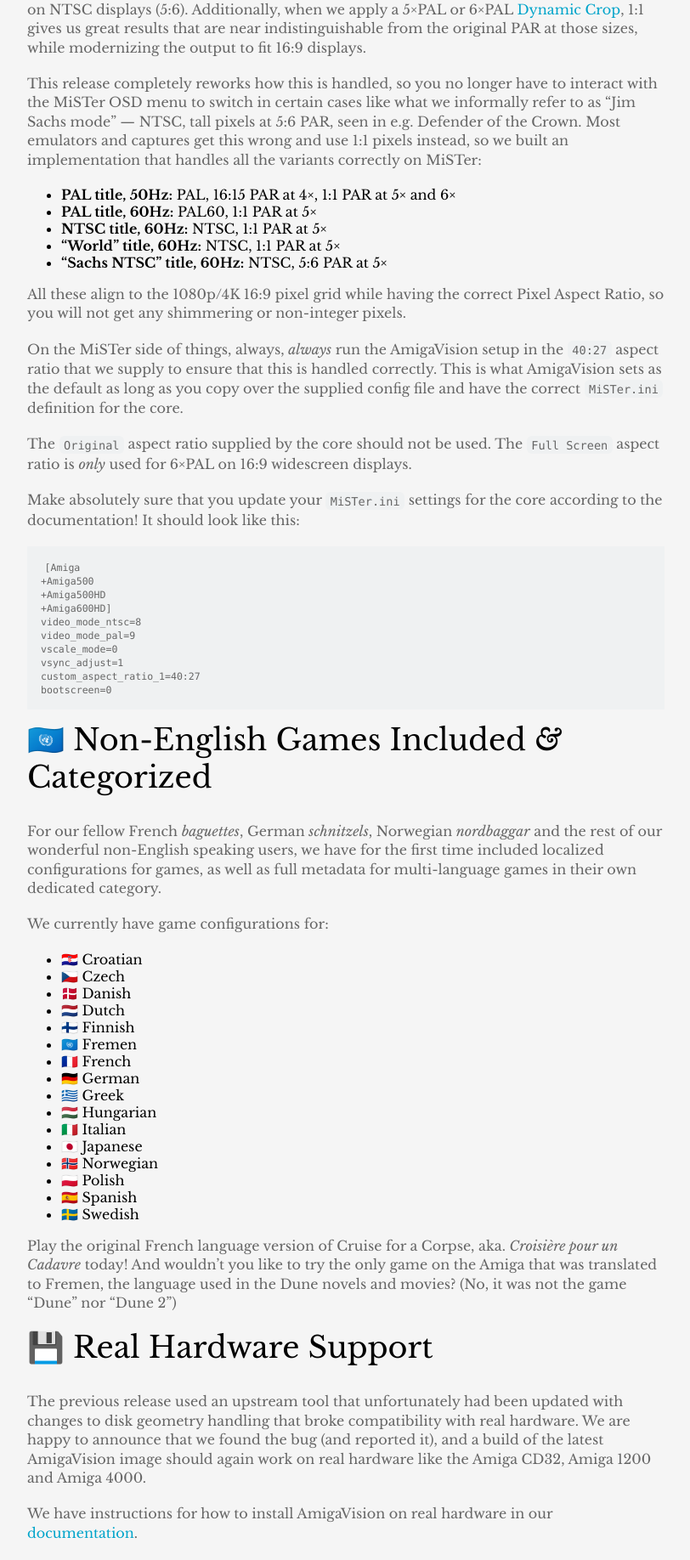
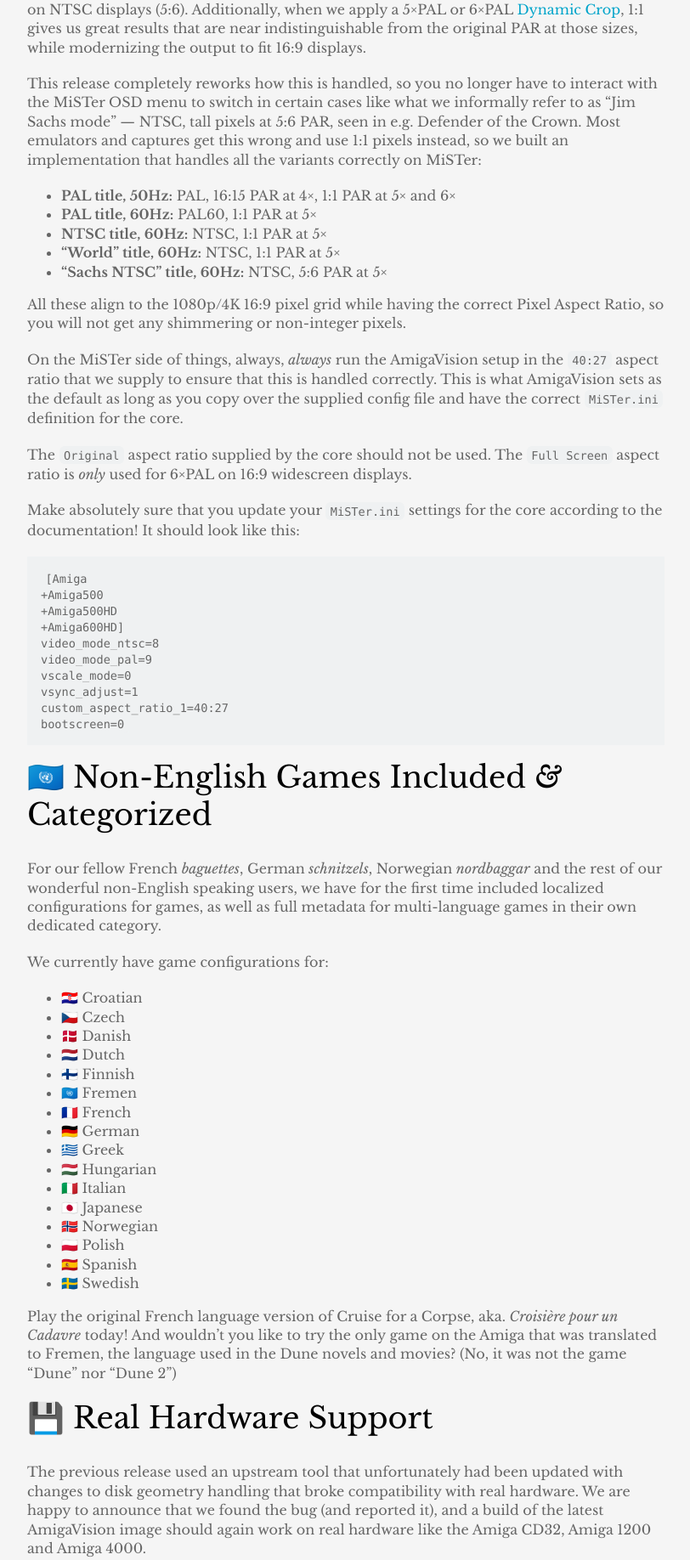
Before and after one commit to amigavision/amigavision.github.io, a Jekyll site: the page built from _posts/2023-06-06-2023.06.06.md, in a window 1280 px wide. Shown: the part 1936-3772 px from the top of the page at 85% size, without its empty margins (233-1045 px from the left). Built offline with Jekyll 4.4.1, drawn with Linux system fonts in a browser that asks for light colours.

Commit message:
Improve list and pre styling

```diff
--- a/_includes/amigavision.css
+++ b/_includes/amigavision.css
@@ -73,7 +73,12 @@
   color: #666;
   margin-bottom: 20px;
   font-weight: 300;
-  line-height: 1.4em;;
+  line-height: 1.4em;
+}
+
+li {
+  color: #666;
+  line-height: 1.4em;
 }
 
 code {
@@ -86,7 +91,6 @@
 
 pre {
   font-family: ui-monospace, SFMono-Regular, SF Mono, Menlo, Consolas, Liberation Mono, monospace;
-  font-size: 85%;
   color: #666;
   background-color: rgb(239, 241, 242);
   padding: 16px;
```
